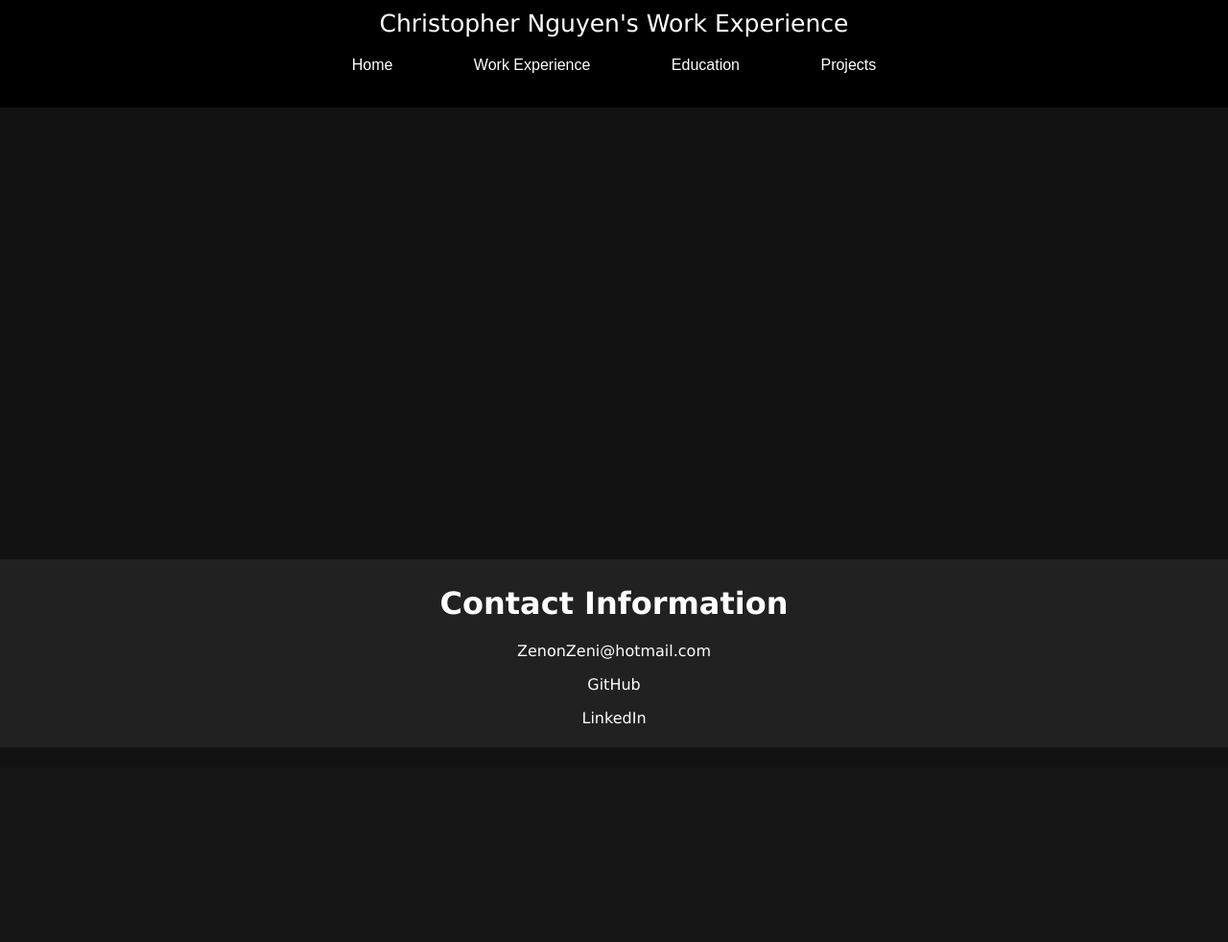
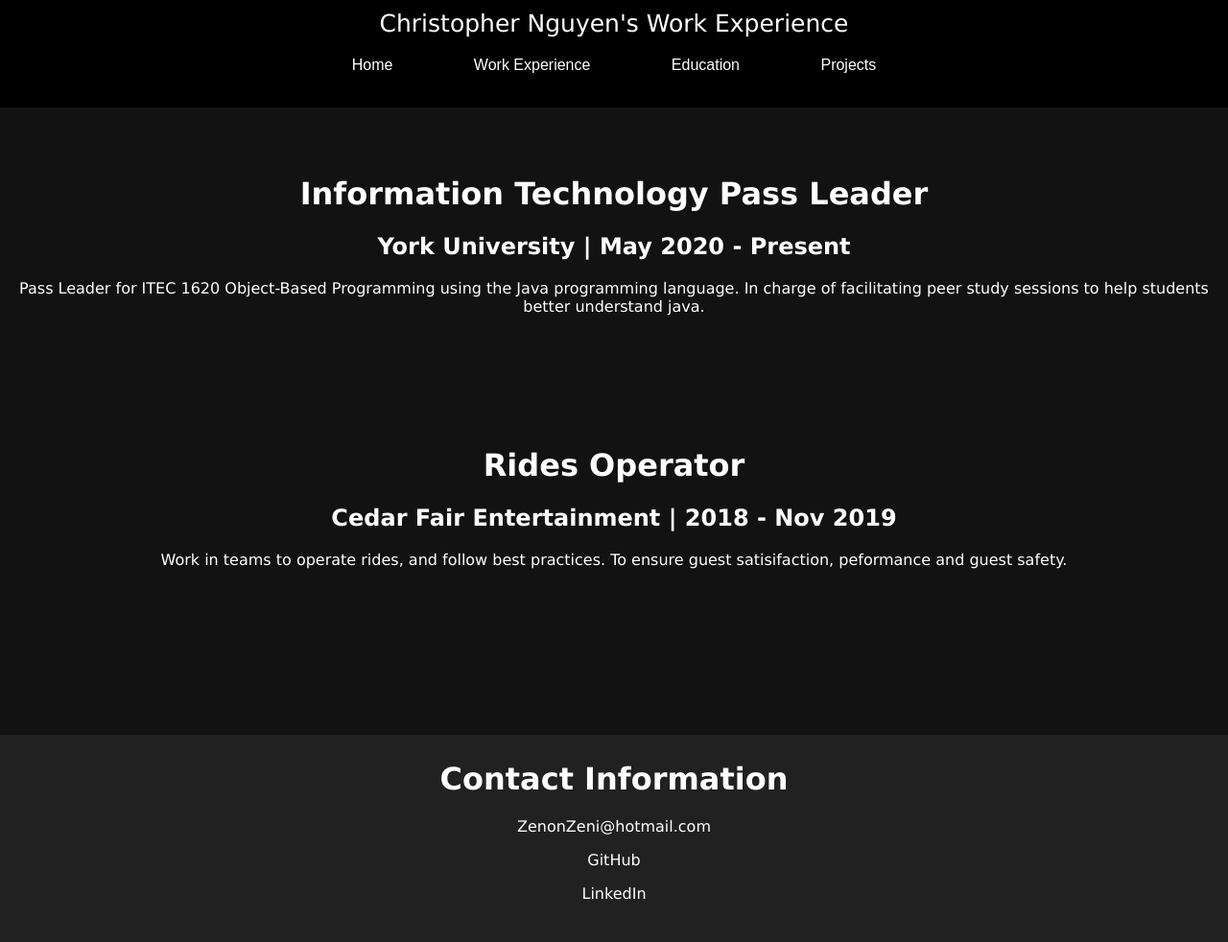
Before and after one commit to ZenonZeni/My-Personal-Website, a PHP site: the page made by Work Experience Page Personal Website.html in a window 1280 px wide. Shown: the whole page at 96% size. Before the commit the page ends 755 px from the top, so only its background shows below. Run offline with PHP 8.4, Linux system fonts and the light colour scheme.

Commit message:
Added new content/layout to work experience and changed image on home

```diff
--- a/Css/default.css
+++ b/Css/default.css
@@ -6,6 +6,10 @@ body{
 }
 
 h1{
+  color:white;
+}
+
+h2{
   color:white;
 }
 
@@ -68,7 +72,7 @@ a:link{
 .image{
   height: auto
   max-width: 100%;
-  border: 5px solid black;
+  border: 25px solid #212121;
 }
 
 .Container2{
@@ -121,7 +125,7 @@ a:link{
   height: auto;
   max-width: 100%;
   background-color:#212121;
-  padding-bottom: 5px;
+  padding-bottom: 25px;
 }
 
 /* Responsive */
--- a/Home.html
+++ b/Home.html
@@ -20,7 +20,7 @@
 		</div>
 		<center>
 			<div class="Container1">
-					<img src="Images/my face.jpg" alt="My face Image Error"class= "image">
+					<img src="Images/my face.jpg" alt="My face Image Error" class= "image">
 			</div>
 			<div class="Container2">
 				<h1>About Me</h1>
--- a/Work Experience Page Personal Website.html
+++ b/Work Experience Page Personal Website.html
@@ -19,12 +19,16 @@
 			<a href="Projects Page Personal Website.html" class="hover">Projects</a>
 		</div><center>
 			<div class="Container1">
-
+				<h1>Information Technology Pass Leader</h1>
+				<h2> York University | May 2020 - Present </h2>
+				<p> Pass Leader for ITEC 1620 Object-Based Programming using the Java programming language.
+					In charge of facilitating peer study sessions to help students better understand java. </p>
 			</div>
 			<div class="Container2">
-				<h1></h1>
-				<p></p>
-				<p>  </p>
+				<h1>Rides Operator</h1>
+				<h2> Cedar Fair Entertainment | 2018 - Nov 2019 </h2>
+				<p>Work in teams to operate rides, and follow best practices. To ensure
+					guest satisifaction, peformance and guest safety.</p>
 			</div>
 			<div class="Container3">
 				<h1> </h1>
```
